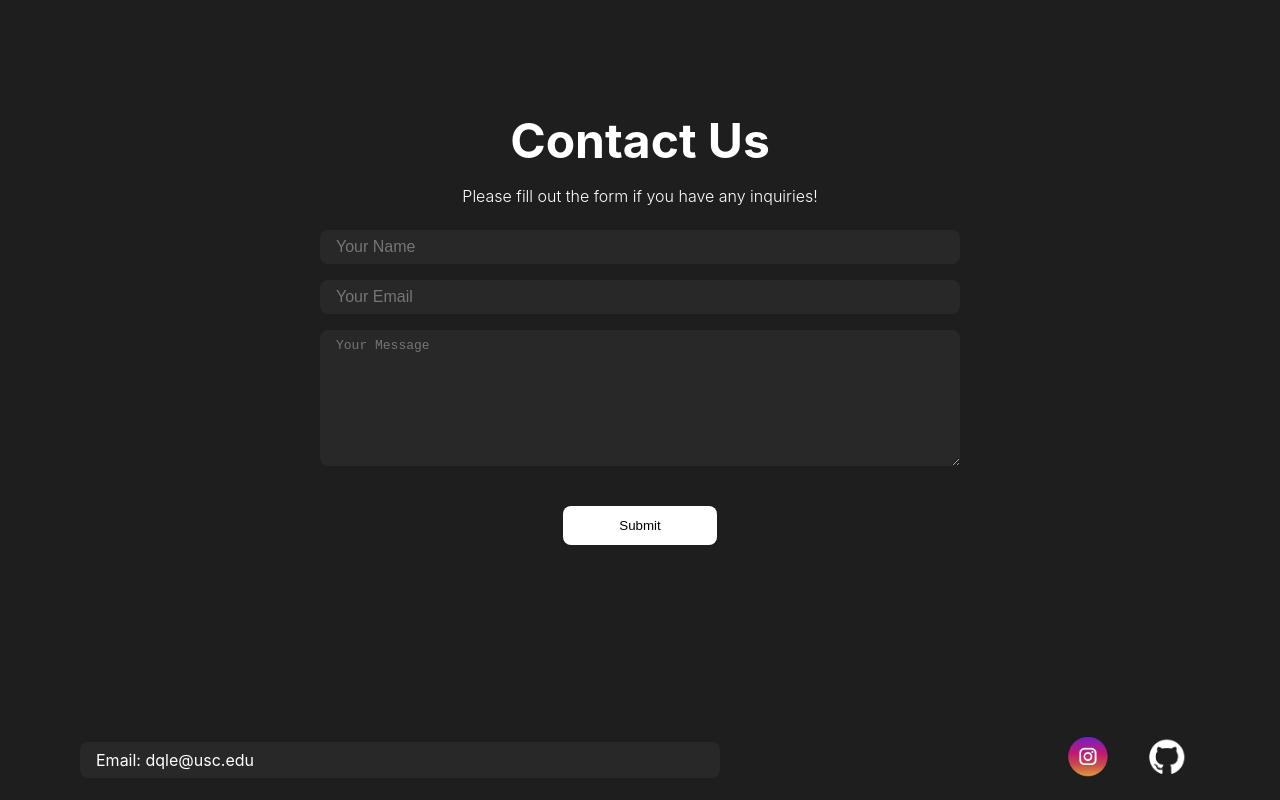
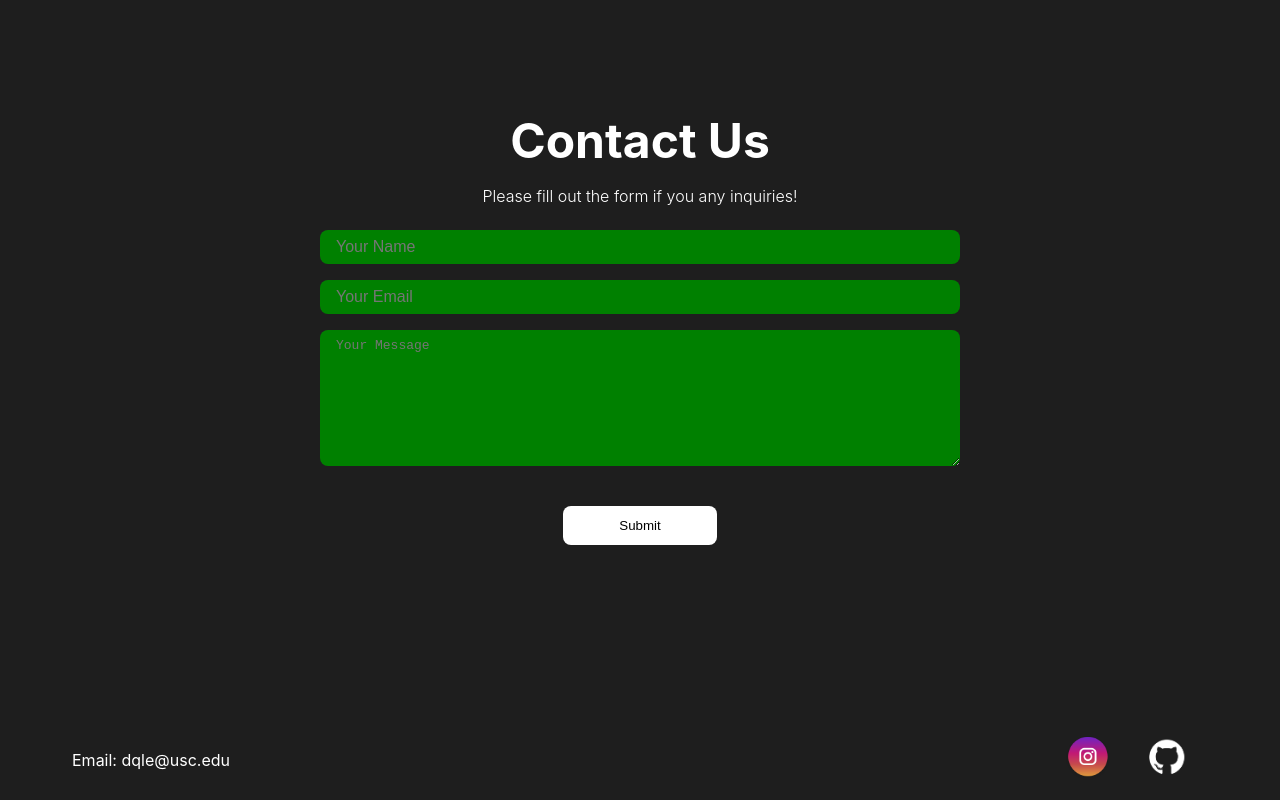
Before and after one commit to AdvancedRoboticCombat/website, a React (Create React App) app: page / in a window 1280 px wide. Shown: the part 3824-4624 px from the top of the page. Built offline with nearby package versions, Linux system fonts and the light colour scheme.

Commit message:
Update footer

```diff
--- a/src/Components/Contact.css
+++ b/src/Components/Contact.css
@@ -9,7 +9,6 @@
     align-items: center;
     justify-content: center;
 }
-
 
 .contactPageTitle {
     font-size: 3rem;
@@ -47,14 +46,15 @@
     color: white;
     border: none;
     border-radius: 0.5rem;
-    background: rgb(40, 40, 40);
+    /*background: rgb(50, 50, 50);*/
+    background-color: green;
 }
 
 .submitBtn {
     background: white;
     border: none;
     border-radius: 0.5rem;
-    margin: 2rem;
+    margin: 2rem 0rem;
     padding: 0.75rem 3.5rem;
 }
 
--- a/src/Components/Contact.js
+++ b/src/Components/Contact.js
@@ -28,7 +28,7 @@ const Contact = () => {
             {/* Contact form to send me email */}
             <div id="contact">
                 <h1 className="contactPageTitle">Contact Us</h1>
-                <span className="contactDesc">Please fill out the form if you have any inquiries!</span>
+                <span className="contactDesc">Please fill out the form if you any inquiries!</span>
                 <form className='contactForm' ref={form} onSubmit={sendEmail}>
                     <input type="text" className="name" placeholder='Your Name' name='from_name'></input>
                     <input type="email" className="email" placeholder='Your Email' name='from_email'></input>
--- a/src/Components/Footer.css
+++ b/src/Components/Footer.css
@@ -14,10 +14,11 @@
     z-index: 3;
 }
 
-.email {
+.contact {
     display: flex;
     flex-direction: column;
     justify-content: center;
+    color: white;
 }
 
 .socials {
--- a/src/Components/Footer.js
+++ b/src/Components/Footer.js
@@ -9,7 +9,7 @@ import github from "../Images/github2.png";
 const Footer = () => {
     return (
         <footer className="footer">
-            <div className='email'>Email: dqle@usc.edu </div>
+            <span className="contact">Email: dqle@usc.edu </span>
             <div className='images'>
                 <a href="https://www.instagram.com/usc.arc/" target='_blank' rel='noreferrer'>
                     <img src={insta} alt = "instagram" className='socials'></img>
@@ -19,7 +19,7 @@ const Footer = () => {
                 </a>
                 {/*<a href="" target='_blank' rel='noreferrer'>
                     <img src={youtube} alt = "instagram" className='socials'></img>
-    </a>*/}
+                </a>*/}
             </div>
         </footer>
     );
```
Also changed, not shown: 12 other files (tests, documents, lock files or other folders).
